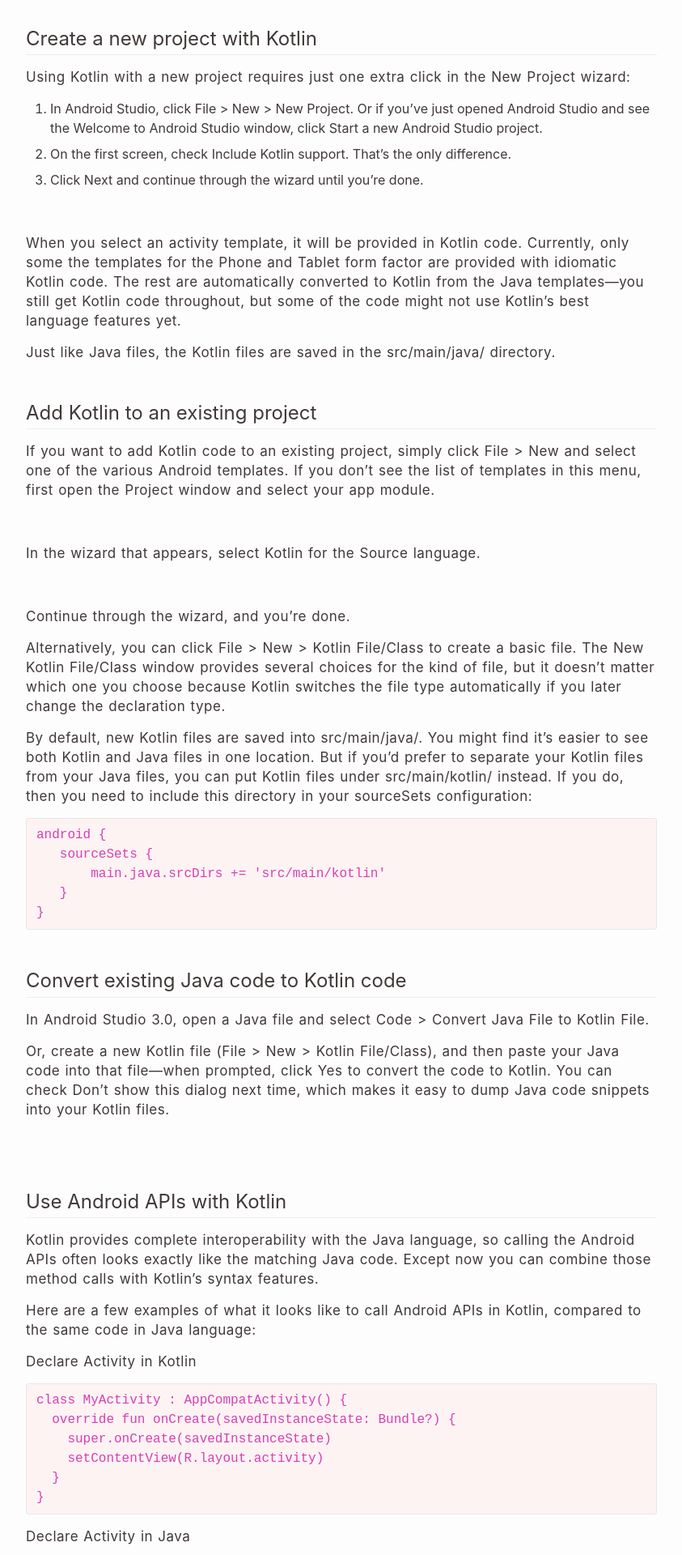
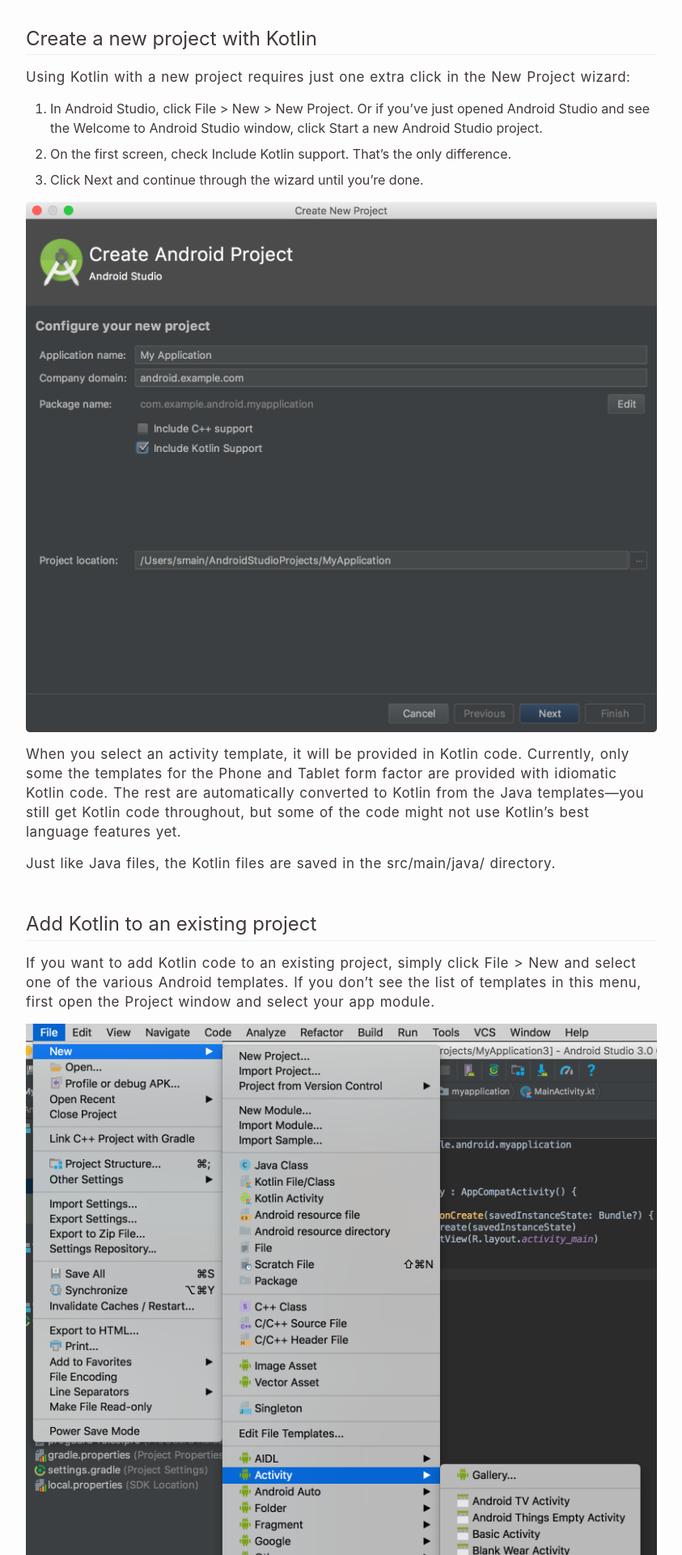
Before and after one commit to zhuangzaiku/zhuangzaiku.github.io, a Jekyll site: the page built from _posts/jekyll/2017-05-18-在Android开发中使用Kotlin.markdown, in a window 1280 px wide. Shown: the part 646-2566 px from the top of the page at 81% size, without its empty margins (218-1061 px from the left). Built offline with Jekyll 4.4.1, drawn with Linux system fonts in a browser that asks for light colours; nearby versions of some CDN libraries; comment, search, counter and statistics services are not loaded.

Commit message:
modify article

```diff
--- a/_posts/jekyll/2017-05-18-在Android开发中使用Kotlin.markdown
+++ b/_posts/jekyll/2017-05-18-在Android开发中使用Kotlin.markdown
@@ -20,7 +20,7 @@
 2. On the first screen, check Include Kotlin support. That's the only difference.
 3. Click Next and continue through the wizard until you're done.
 
-![](../../../images/kotlin-new-project_2x.png)
+![](/w3c/images/kotlin/kotlin-new-project_2x.png)
 
 When you select an activity template, it will be provided in Kotlin code. Currently, only some the templates for the Phone and Tablet form factor are provided with idiomatic Kotlin code. The rest are automatically converted to Kotlin from the Java templates—you still get Kotlin code throughout, but some of the code might not use Kotlin's best language features yet.
 
@@ -30,11 +30,11 @@
 ------
 If you want to add Kotlin code to an existing project, simply click File > New and select one of the various Android templates. If you don't see the list of templates in this menu, first open the Project window and select your app module.
 
-![](../../../images/new-template-menu_2x.png)
+![](/w3c/images/kotlin/new-template-menu_2x.png)
 
 In the wizard that appears, select Kotlin for the Source language.
 
-![](../../../images/kotlin-new-activity_2x.png)
+![](/w3c/images/kotlin/kotlin-new-activity_2x.png)
 
 Continue through the wizard, and you're done.
 
@@ -55,7 +55,7 @@
 
 Or, create a new Kotlin file (File > New > Kotlin File/Class), and then paste your Java code into that file—when prompted, click Yes to convert the code to Kotlin. You can check Don't show this dialog next time, which makes it easy to dump Java code snippets into your Kotlin files.
 
-![](../../../images/kotlin-convert_2x.png)
+![](/w3c/images/kotlin/kotlin-convert_2x.png)
 
 Use Android APIs with Kotlin
 ------
```
Also changed, not shown: w3c/images/kotlin/kotlin-convert_2x.png (added), w3c/images/kotlin/kotlin-new-activity_2x.png (added), w3c/images/kotlin/kotlin-new-project_2x.png (added), w3c/images/kotlin/new-template-menu_2x.png (added).
